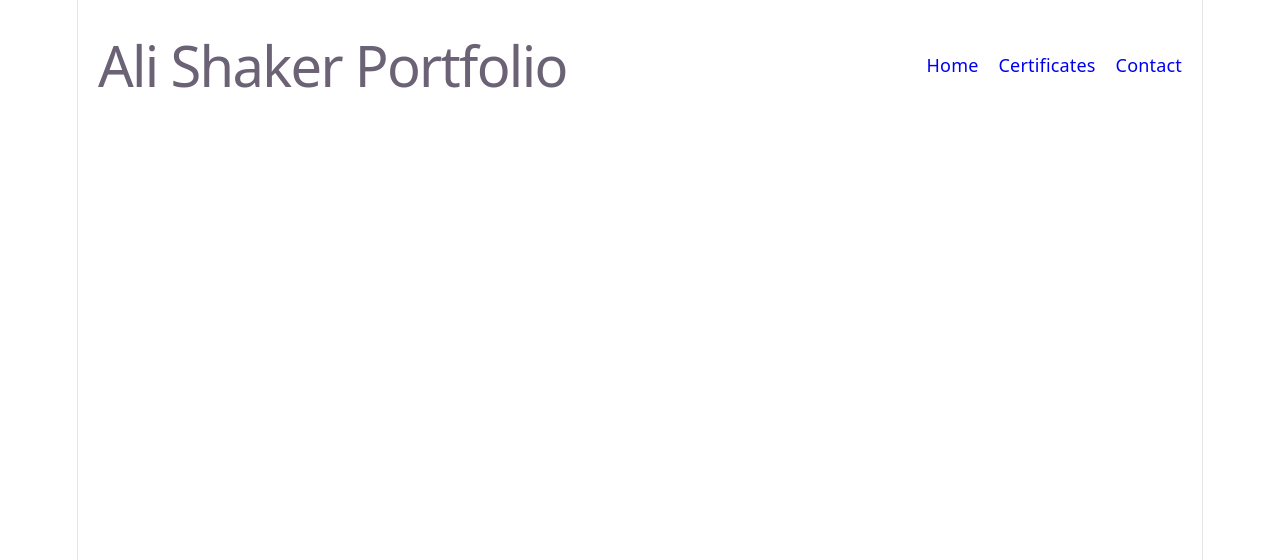
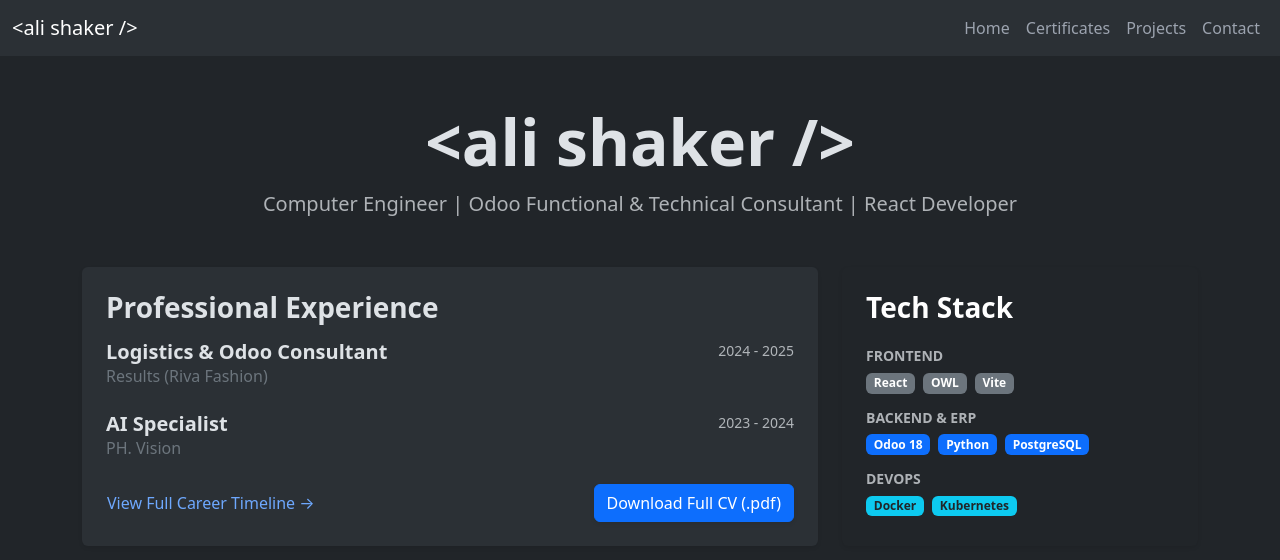
Before and after one commit to villiger9/Portfolio, a React (Vite) app: page /#/ in a window 1280 px wide. Shown: the top 560 px of the page. Built offline with nearby package versions, Linux system fonts and the light colour scheme.

Commit message:
added bootstrap and a home page

```diff
--- a/index.html
+++ b/index.html
@@ -1,5 +1,5 @@
 <!doctype html>
-<html lang="en">
+<html lang="en" data-bs-theme="dark">
   <head>
     <meta charset="UTF-8" />
     <link rel="icon" type="image/svg+xml" href="/code_8369093.png" />
--- a/package.json
+++ b/package.json
@@ -12,7 +12,9 @@
     "deploy": "gh-pages -d dist"
   },
   "dependencies": {
+    "bootstrap": "^5.3.8",
     "react": "^19.2.4",
+    "react-bootstrap": "^2.10.10",
     "react-dom": "^19.2.4",
     "react-router-dom": "^7.13.1"
   },
--- a/src/App.jsx
+++ b/src/App.jsx
@@ -5,9 +5,14 @@ import {
   RouterProvider,
 } from 'react-router-dom';
 import RootLayout from './layouts/RootLayout';
+import Home from './pages/Home';
 
 const router = createHashRouter(
-  createRoutesFromElements(<Route path="/" element={<RootLayout />}></Route>),
+  createRoutesFromElements(
+    <Route path="/" element={<RootLayout />}>
+      <Route index element={<Home />} />
+    </Route>,
+  ),
 );
 
 function App() {
--- a/src/index.css
+++ b/src/index.css
@@ -15,12 +15,12 @@
   --heading: system-ui, 'Segoe UI', Roboto, sans-serif;
   --mono: ui-monospace, Consolas, monospace;
 
-  font: 18px/145% var(--sans);
+  /* font: 18px/145% var(--sans);
   letter-spacing: 0.18px;
   color-scheme: light dark;
   color: var(--text);
   background: var(--bg);
-  font-synthesis: none;
+  font-synthesis: none; */
   text-rendering: optimizeLegibility;
   -webkit-font-smoothing: antialiased;
   -moz-osx-font-smoothing: grayscale;
@@ -30,117 +30,11 @@
   }
 }
 
-@media (prefers-color-scheme: dark) {
-  :root {
-    --text: #9ca3af;
-    --text-h: #f3f4f6;
-    --bg: #16171d;
-    --border: #2e303a;
-    --code-bg: #1f2028;
-    --accent: #c084fc;
-    --accent-bg: rgba(192, 132, 252, 0.15);
-    --accent-border: rgba(192, 132, 252, 0.5);
-    --social-bg: rgba(47, 48, 58, 0.5);
-    --shadow:
-      rgba(0, 0, 0, 0.4) 0 10px 15px -3px, rgba(0, 0, 0, 0.25) 0 4px 6px -2px;
-  }
-
-  #social .button-icon {
-    filter: invert(1) brightness(2);
-  }
+.nav-link {
+  color: #9ca3af !important;
+  transition: color 0.5s ease !important;
 }
 
-body {
-  margin: 0;
+.nav-link:hover {
+  color: #c084fc !important;
 }
-
-#root {
-  width: 1126px;
-  max-width: 100%;
-  margin: 0 auto;
-  text-align: center;
-  border-inline: 1px solid var(--border);
-  min-height: 100svh;
-  display: flex;
-  flex-direction: column;
-  box-sizing: border-box;
-}
-
-h1,
-h2 {
-  font-family: var(--heading);
-  font-weight: 500;
-  color: var(--text);
-}
-
-h1 {
-  font-size: 56px;
-  letter-spacing: -1.68px;
-  margin: 32px 0;
-  @media (max-width: 1024px) {
-    font-size: 36px;
-    margin: 20px 0;
-  }
-}
-h2 {
-  font-size: 24px;
-  line-height: 118%;
-  letter-spacing: -0.24px;
-  margin: 0 0 8px;
-  @media (max-width: 1024px) {
-    font-size: 20px;
-  }
-}
-p {
-  margin: 0;
-}
-
-code,
-.counter {
-  font-family: var(--mono);
-  display: inline-flex;
-  border-radius: 4px;
-  color: var(--text-h);
-}
-
-code {
-  font-size: 15px;
-  line-height: 135%;
-  padding: 4px 8px;
-  background: var(--code-bg);
-}
-
-.navbar {
-  padding: 20px;
-  display: flex;
-  align-items: center;
-  justify-content: space-between;
-  max-width: auto;
-  margin: 0 auto;
-  border-bottom: 1px solid var(--card-bg);
-}
-
-.nav-menu {
-  display: flex;
-  align-items: center;
-  gap: 20px;
-}
-
-.nav-menu a,
-.nav-menu .theme-icon {
-  text-decoration: none;
-  /* color: var(--text-color); */
-  transition: color 0.2s ease;
-  cursor: pointer;
-  display: flex;
-  align-items: center;
-}
-
-.navbar .links {
-  margin-left: auto;
-}
-
-.nav-menu a:hover,
-.nav-menu .theme-icon:hover {
-  color: var(--text-h);
-}
--- a/src/layouts/RootLayout.jsx
+++ b/src/layouts/RootLayout.jsx
@@ -1,22 +1,40 @@
 import { NavLink, Outlet } from 'react-router-dom';
+import Container from 'react-bootstrap/Container';
+import Nav from 'react-bootstrap/Nav';
+import Navbar from 'react-bootstrap/Navbar';
+import { Button } from 'react-bootstrap';
 
 export default function RootLayout() {
   return (
-    <div className="layout">
-      <header>
-        <nav className="navbar">
-          <h1 className="">Ali Shaker Portfolio</h1>
-          <div className="nav-menu">
-            <NavLink to="/">Home</NavLink>
-            <NavLink to="/">Certificates</NavLink>
-            <NavLink to="/">Contact</NavLink>
-          </div>
-        </nav>
-      </header>
+    <>
+      <Navbar expand="sm" className="bg-body-tertiary">
+        <Container fluid>
+          <Navbar.Brand as={NavLink} to="/">
+            &lt;ali shaker /&gt;
+          </Navbar.Brand>
 
-      <main className="">
+          <Navbar.Toggle aria-controls="basic-navbar-nav" />
+          <Navbar.Collapse id="basic-navbar-nav">
+            <Nav className="ms-auto">
+              <Nav.Link as={NavLink} to="/">
+                Home
+              </Nav.Link>
+              <Nav.Link as={NavLink} to="/">
+                Certificates
+              </Nav.Link>
+              <Nav.Link as={NavLink} to="/">
+                Projects
+              </Nav.Link>
+              <Nav.Link as={NavLink} to="/">
+                Contact
+              </Nav.Link>
+            </Nav>
+          </Navbar.Collapse>
+        </Container>
+      </Navbar>
+      <main>
         <Outlet />
       </main>
-    </div>
+    </>
   );
 }
--- a/src/main.jsx
+++ b/src/main.jsx
@@ -2,6 +2,8 @@ import { StrictMode } from 'react';
 import { createRoot } from 'react-dom/client';
 import './index.css';
 import App from './App.jsx';
+import 'bootstrap/dist/css/bootstrap.min.css';
+import 'bootstrap/dist/js/bootstrap.bundle.min.js';
 
 createRoot(document.getElementById('root')).render(
   <StrictMode>
--- /dev/null
+++ b/src/pages/Home.jsx
@@ -0,0 +1,103 @@
+import { NavLink } from 'react-router-dom';
+
+export default function Home() {
+  return (
+    <div className="home container py-5">
+      {/* Hero Section */}
+      <section className="text-center mb-5">
+        <h1 className="display-3 fw-bold">&lt;ali shaker /&gt;</h1>
+        <p className="lead text-muted">
+          Computer Engineer | Odoo Functional & Technical Consultant | React
+          Developer
+        </p>
+      </section>
+
+      <div className="row g-4">
+        <div className="col-lg-8">
+          <div className="card h-100 shadow-sm border-0 bg-body-tertiary">
+            <div className="card-body p-4">
+              <h3 className="card-title fw-bold mb-3">
+                Professional Experience
+              </h3>
+
+              <div className="mb-4">
+                <div className="d-flex justify-content-between">
+                  <h5 className="mb-0 fw-semibold text-accent">
+                    Logistics & Odoo Consultant
+                  </h5>
+                  <span className="text-muted small">2024 - 2025</span>
+                </div>
+                <p className="text-secondary">Results (Riva Fashion)</p>
+              </div>
+
+              <div className="mb-4">
+                <div className="d-flex justify-content-between">
+                  <h5 className="mb-0 fw-semibold">AI Specialist</h5>
+                  <span className="text-muted small">2023 - 2024</span>
+                </div>
+                <p className="text-secondary">PH. Vision</p>
+              </div>
+
+              <div className="d-flex align-items-center justify-content-between mt-4">
+                <NavLink
+                  to="/projects"
+                  className="btn btn-link p-0 text-decoration-none text-accent"
+                >
+                  View Full Career Timeline →
+                </NavLink>
+
+                <a
+                  href="/Ali Shaker__CV.pdf"
+                  target="_blank"
+                  className="btn btn-primary shadow-sm"
+                >
+                  Download Full CV (.pdf)
+                </a>
+              </div>
+            </div>
+          </div>
+        </div>
+
+        <div className="col-lg-4">
+          <div className="card h-100 shadow-sm border-0 text-white bg-dark">
+            <div className="card-body p-4">
+              <h3 className="card-title fw-bold mb-4">Tech Stack</h3>
+
+              <div className="mb-3">
+                <h6 className="text-uppercase small fw-bold text-muted">
+                  Frontend
+                </h6>
+                <div className="d-flex flex-wrap gap-2">
+                  <span className="badge bg-secondary">React</span>
+                  <span className="badge bg-secondary">OWL</span>
+                  <span className="badge bg-secondary">Vite</span>
+                </div>
+              </div>
+
+              <div className="mb-3">
+                <h6 className="text-uppercase small fw-bold text-muted">
+                  Backend & ERP
+                </h6>
+                <div className="d-flex flex-wrap gap-2">
+                  <span className="badge bg-primary">Odoo 18</span>
+                  <span className="badge bg-primary">Python</span>
+                  <span className="badge bg-primary">PostgreSQL</span>
+                </div>
+              </div>
+
+              <div>
+                <h6 className="text-uppercase small fw-bold text-muted">
+                  DevOps
+                </h6>
+                <div className="d-flex flex-wrap gap-2">
+                  <span className="badge bg-info text-dark">Docker</span>
+                  <span className="badge bg-info text-dark">Kubernetes</span>
+                </div>
+              </div>
+            </div>
+          </div>
+        </div>
+      </div>
+    </div>
+  );
+}
```
Also changed, not shown: 2 other files (tests, documents, lock files or other folders).
